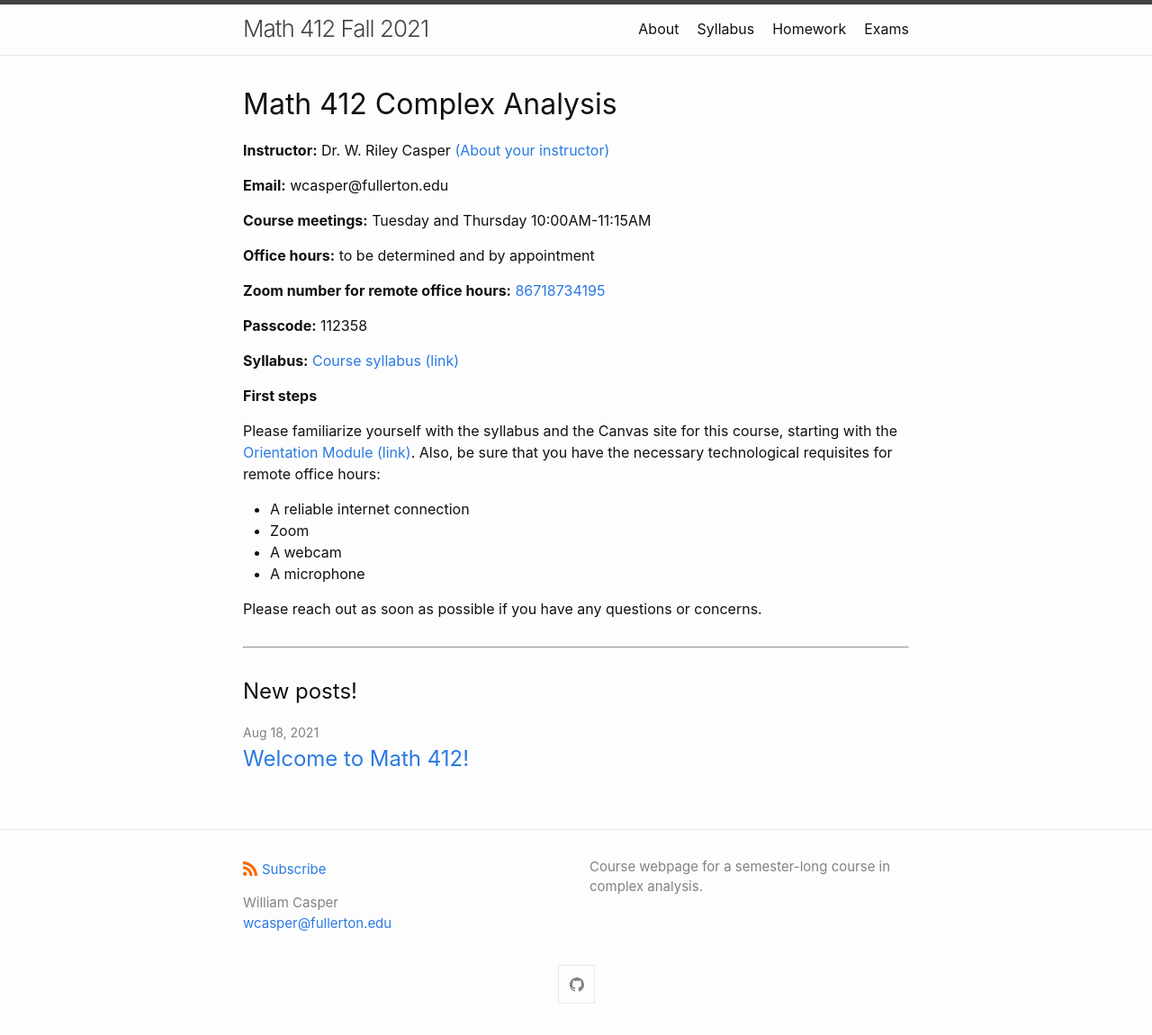
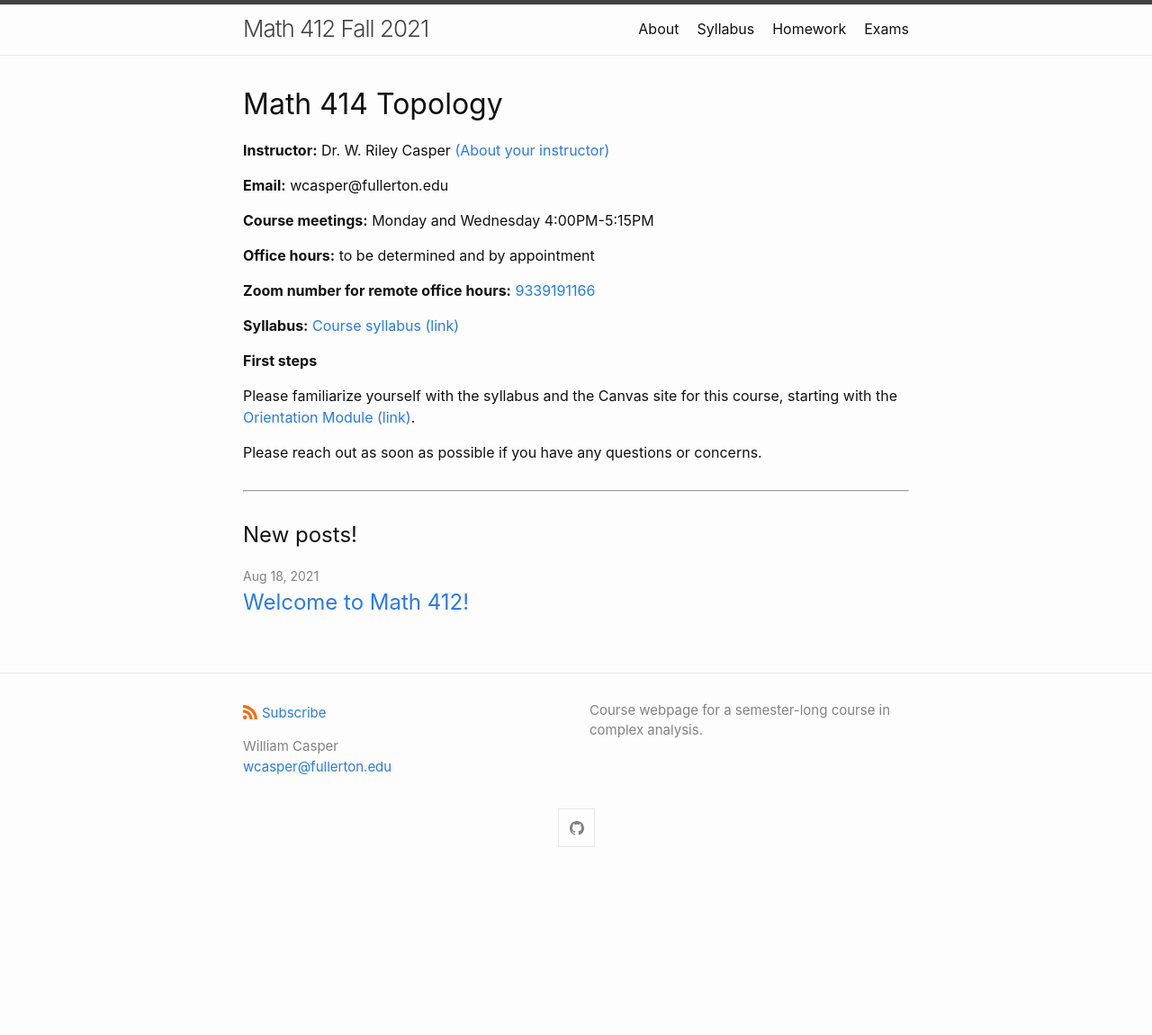
Before and after one commit to wcasper/math414fall2022, a Jekyll site: the page built from index.md, in a window 1280 px wide. Shown: the whole page at 90% size. Built offline with Jekyll 4.4.1, drawn with Linux system fonts in a browser that asks for light colours; after the commit the page ends 977 px from its top, so only the background shows below that.

Commit message:
fixed title and link

```diff
--- a/index.md
+++ b/index.md
@@ -6,7 +6,7 @@
 # See: https://jekyllrb.com/docs/themes/#overriding-theme-defaults
 #
 layout: home
-title: Math 412 Complex Analysis
+title: Math 414 Topology
 ---
 
 
@@ -14,23 +14,17 @@ title: Math 412 Complex Analysis
 
 **Email:** wcasper@fullerton.edu
 
-**Course meetings:** Tuesday and Thursday 10:00AM-11:15AM
+**Course meetings:** Monday and Wednesday 4:00PM-5:15PM
 
 **Office hours:** to be determined and by appointment
 
-**Zoom number for remote office hours:** <a target="_parent" href="https://fullerton.zoom.us/j/86718734195">86718734195</a>
-
-**Passcode:** 112358
+**Zoom number for remote office hours:** <a target="_parent" href="https://fullerton.zoom.us/j/9339191166">9339191166</a>
 
 **Syllabus:** <a target="_parent" href="syllabus.html">Course syllabus (link)</a>
 
 **First steps**
 
-Please familiarize yourself with the syllabus and the Canvas site for this course, starting with the <a target="_parent" href="https://csufullerton.instructure.com/courses/3210797/modules">Orientation Module (link)</a>.  Also, be sure that you have the necessary technological requisites for remote office hours:
-* A reliable internet connection
-* Zoom
-* A webcam
-* A microphone
+Please familiarize yourself with the syllabus and the Canvas site for this course, starting with the [Orientation Module (link)](https://csufullerton.instructure.com/courses/3344572/modules/8051367).
 
 Please reach out as soon as possible if you have any questions or concerns.
 
```
